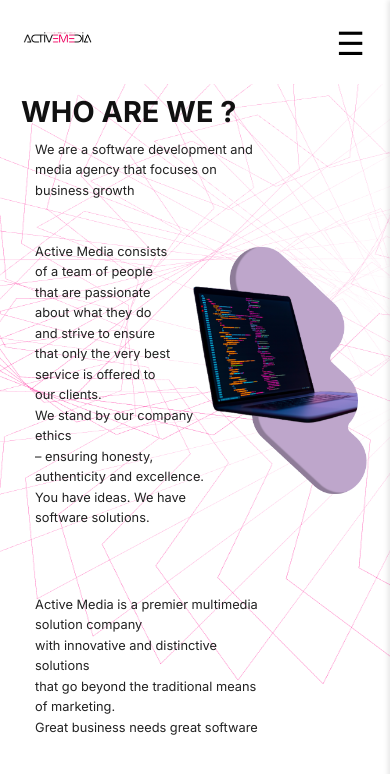
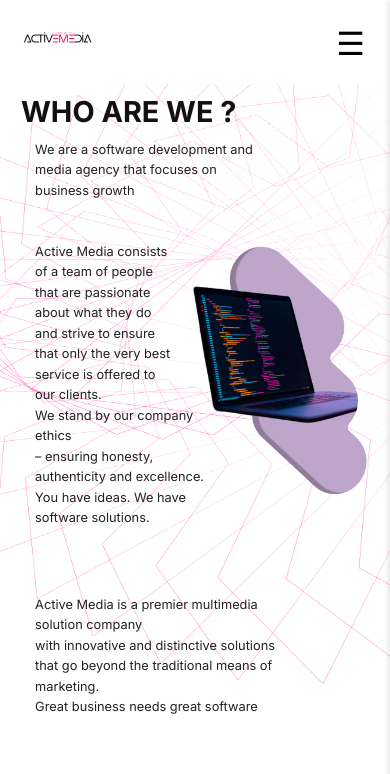
Before and after one commit to Divine-Ntambwe/Active-Media, a React (Vite) app: page /about-us in a window 390 px wide. Shown: the top 774 px of the page. Built offline with nearby package versions, Linux system fonts and the light colour scheme.

Commit message:
fixing minor changes

```diff
--- a/src/pages/About_Us.module.css
+++ b/src/pages/About_Us.module.css
@@ -1350,7 +1350,7 @@ left: 20%;
    .rightBlockN {
     box-sizing: border-box;
     margin-top: 14vh;
-    padding-right: 40vw !important;
+    padding-right: 35vw !important;
     text-align: left;
    }
    .div1 p {
@@ -1426,7 +1426,7 @@ left: 20%;
    .rightBlockN {
     box-sizing: border-box;
     margin-top: 11vh;
-    padding-right: 40vw !important;
+    padding-right: 35vw !important;
     text-align: left;
    }
    .div1 p {
```
